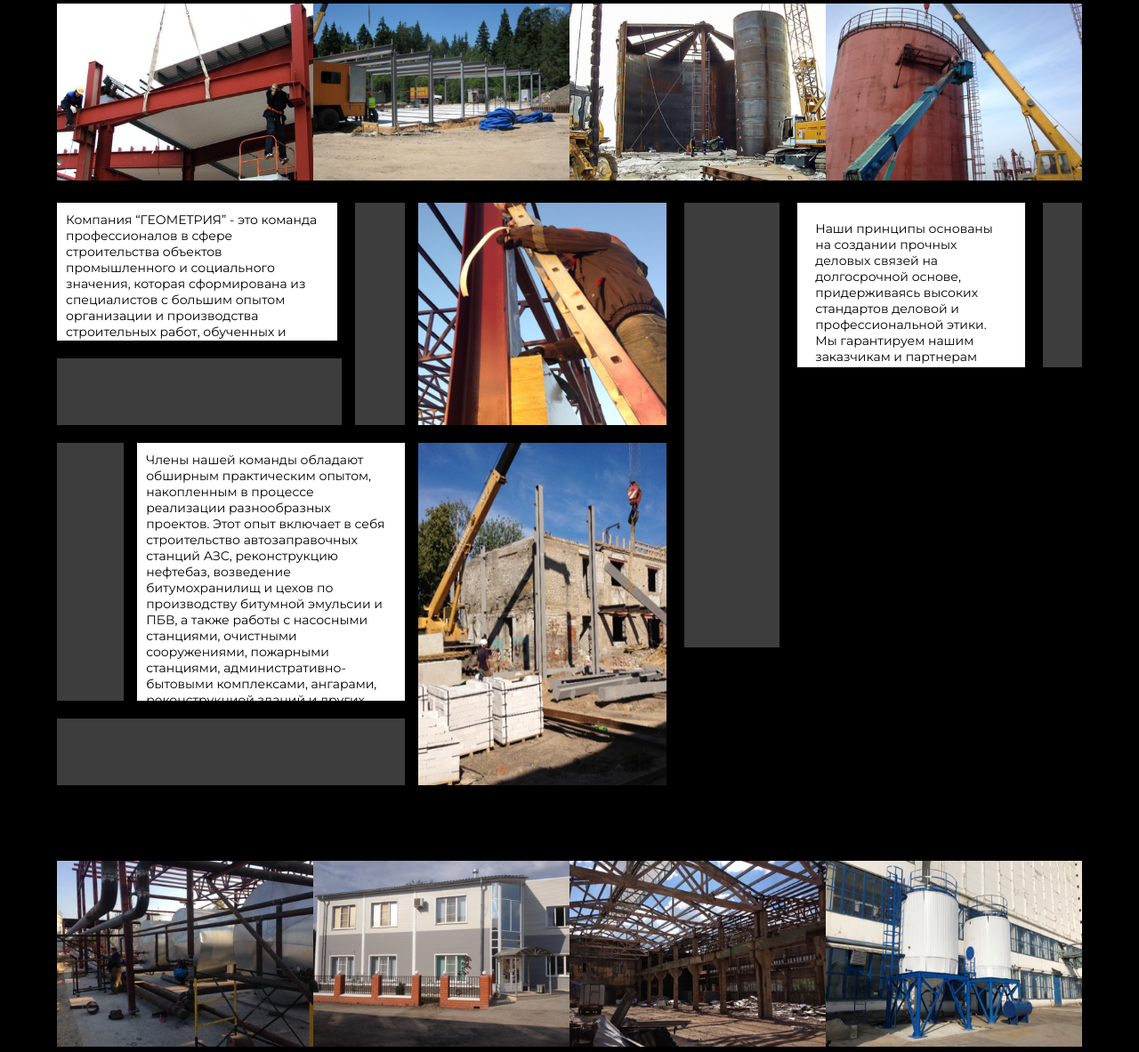
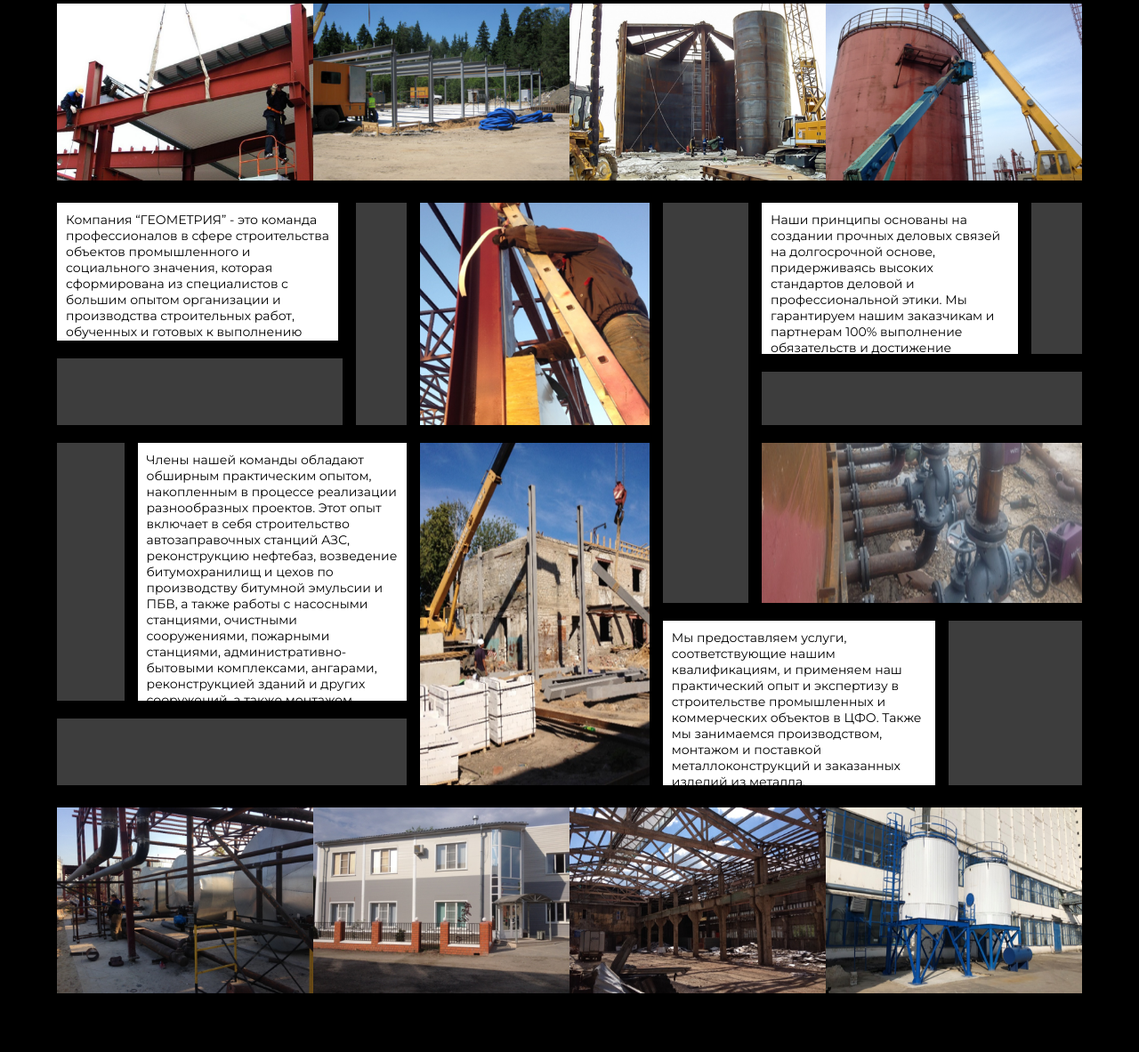
Before and after one commit to Li18ko/Website-of-the-construction-company, a PHP site: page / in a window 1280 px wide. Shown: the part 202-1385 px from the top of the page at 89% size. After the commit the page ends 1319 px from the top, so only its background shows below. Run offline with PHP 8.4, Linux system fonts and the light colour scheme.

Commit message:
блок с фотками окончен

```diff
--- a/index.html
+++ b/index.html
@@ -94,15 +94,20 @@
                   </div>
                 </div>
                 <div class="center_img_right_up_right_center">
+                   <img src="image/Rectangle 25.png">
                 </div>
                 <div class="center_img_right_up_right_bottom">
+                  <img src="image/image 10.png">
                 </div>
               </div>
             </div>
             <div class="center_img_right_bottom">
               <div class="center_img_right_bottom_left">
+                <p>Мы предоставляем услуги, соответствующие нашим квалификациям, и применяем наш практический опыт и экспертизу в строительстве промышленных и коммерческих объектов в ЦФО.
+                  Также мы занимаемся производством, монтажом и поставкой металлоконструкций и заказанных изделий из металла.</p>
               </div>
               <div class="center_img_right_bottom_right">
+                <img src="image/Rectangle 26.png">
               </div>
             </div>
           </div>
--- a/styles.css
+++ b/styles.css
@@ -200,8 +200,8 @@ main {
 }
 
 .center_img_center {
-    flex: 25%;
-    width: 25%;
+    flex: 23%;
+    width: 23%;
 }
 
 .center_img_center_up {
@@ -227,32 +227,38 @@ main {
 
 
 .center_img_right {
-    flex: 40%;
-    margin-left: 20px;
-    height: 715px;
+    flex: 42%;
+    width: 42%;
+    margin-left: 15px;
+    height: 655px;
     display: flex;
     flex-direction: column;
 }
 
 .center_img_right_up{
-    height: 500px;
+    height: 450px;
     display: flex;
+    margin-bottom: 20px;
 }
 
 .center_img_right_up_left{
     flex: calc(20% - 15px);
-    margin-right: 20px;
+    margin-right: 15px;
+}
+
+.center_img_right_up_left img{
+    height: 450px;
 }
 
 .center_img_right_up_right{
     flex: calc(80% - 15px);
-    display: flex;
     flex-direction: column;
 }
 
 .center_img_right_up_right_up {
     display: flex;
-    margin-bottom: 25px;
+    margin-bottom: 20px;
+    height: 170px;
 }
 
 .center_img_right_up_right_up_left {
@@ -260,13 +266,13 @@ main {
 }
 
 .center_img_right_up_right_up_left p {
-    height: 145px;
-    width: calc(100% - 40px);
+    height: 150px;
+    width: calc(100% - 20px);
     font-size: 14px;
     font-weight: 400;
     background-color: #FFFFFF;
     color: #000000;
-    padding: 20px;
+    padding: 10px;
     margin: 0;
 }
 
@@ -275,7 +281,58 @@ main {
 }
 
 .center_img_right_up_right_up_right img {
+    width: calc(100% - 15px);
+    height: 170px;
+    margin-left: 15px;
+}
+
+
+.center_img_right_up_right_center{
+    height: 60px;
+    margin-bottom: 20px;
+}
+
+.center_img_right_up_right_center img{
+    width: 100%;
+    height: 100%;
+}
+
+.center_img_right_up_right_bottom{
+    margin-bottom: 20px;
+    height: 180px;
+}
+
+.center_img_right_up_right_bottom img{
+    width: 100%;
+    height: 100%;
+}
+
+.center_img_right_bottom{
+    height: 185px;
+    display: flex;
+}
+
+.center_img_right_bottom_left {
+    flex: 65%;
+}
+
+.center_img_right_bottom_left p {
+    height: 165px;
     width: calc(100% - 20px);
+    font-size: 14px;
+    font-weight: 400;
+    background-color: #FFFFFF;
+    color: #000000;
+    padding: 10px;
+    margin: 0;
+}
+
+.center_img_right_bottom_right {
+    flex: 35%;
+}
+
+.center_img_right_bottom_right img {
+    width: calc(100% - 15px);
     height: 185px;
-    margin-left: 20px;
+    margin-left: 15px;
 }
```
Also changed, not shown: image/Rectangle 25.png (added), image/Rectangle 26.png (added), image/image 10.png (added).
